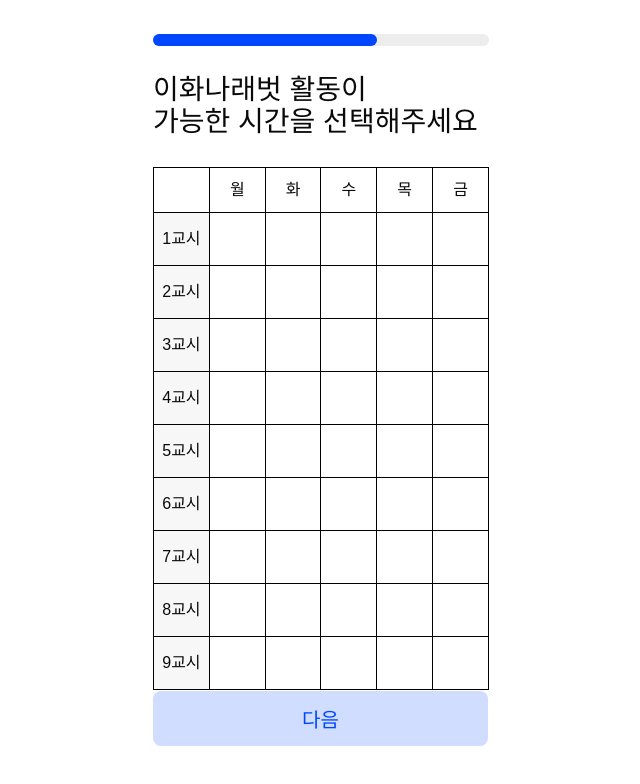
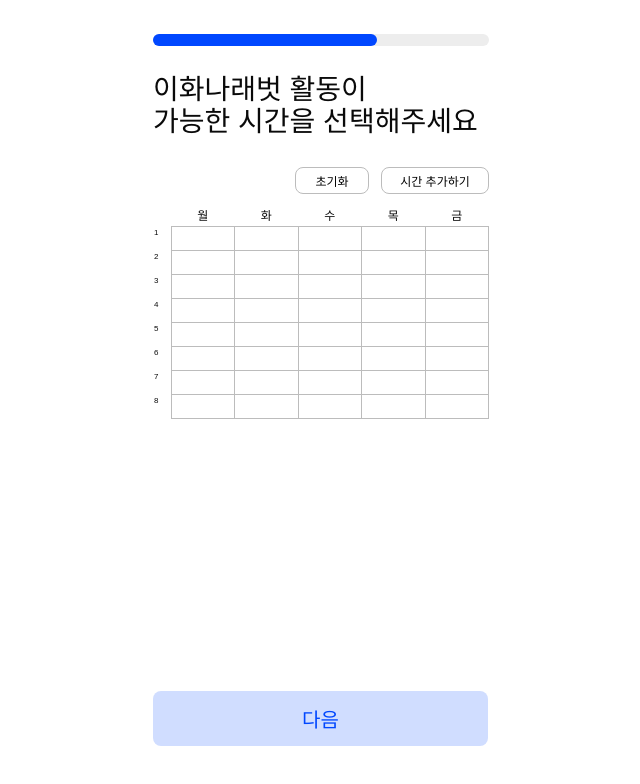
Before and after one commit to EarlyUs/front, a React (Vite) app: page /wing/step/2 in a window 1280 px wide. Shown: the top 784 px of the page, without its empty margins (319-959 px from the left). Built offline with nearby package versions, Linux system fonts and the light colour scheme.

Commit message:
✨feat: 시간표

```diff
--- a/src/components/Timetable/index.jsx
+++ b/src/components/Timetable/index.jsx
@@ -1,204 +1,54 @@
-import { useRef, useState, useEffect } from 'react';
+import { memo } from 'react';
 import _ from 'lodash';
 import * as s from './styles';
 
-const Timetable = ({ initValue, setInitValue }) => {
-	// 8시부터 18시까지의 시간 배열
-	const times = Array.from({ length: 9 }, (_, i) => `${i + 1}교시`);
+const classTimes = [
+	{ label: '1교시', startTime: '8:00', endTime: '9:30' },
+	{ label: '2교시', startTime: '9:30', endTime: '11:00' },
+	{ label: '3교시', startTime: '11:00', endTime: '12:30' },
+	{ label: '4교시', startTime: '12:30', endTime: '14:00' },
+	{ label: '5교시', startTime: '14:00', endTime: '15:30' },
+	{ label: '6교시', startTime: '15:30', endTime: '17:00' },
+	{ label: '7교시', startTime: '17:00', endTime: '18:30' },
+	{ label: '8교시', startTime: '18:30', endTime: '20:00' },
+];
 
+const Timetable = memo(({ selectedTimes }) => {
 	// 요일 배열
-	const days = ['월', '화', '수', '목', '금'];
+	const days = ['월요일', '화요일', '수요일', '목요일', '금요일'];
 
-	// 시간표 드래그
-	const tableRef = useRef(null);
-	const startIndex = useRef('');
-	const currentIndex = useRef('');
-	const mode = useRef(false);
-	const [value, setValue] = useState(new Set());
-
-	// 마우스 이벤트 여부
-	const isMouseEvent = e => {
-		return e instanceof MouseEvent;
+	const isSelectedTime = (day, time) => {
+		console.log(time);
+		return selectedTimes.some(
+			selectedTime =>
+				selectedTime.selectedDay === day && selectedTime.startTime === time
+		);
 	};
-
-	// 터치 이벤트 여부
-	const isTouchEvent = e => {
-		return 'ontouchstart' in window && e.type.startsWith('touch');
-	};
-
-	// row, col index 가져오기
-	const convertStringToIndex = idx => {
-		let idxArr = idx.split('-');
-		return [parseInt(idxArr[0]), parseInt(idxArr[1])];
-	};
-
-	// 셀 id 가져오기
-	const getCellId = e => {
-		if (e.target.tagName == 'TD') {
-			return e.target.id;
-		} else {
-			return e.target.closest('td').id;
-		}
-	};
-
-	// 드래그 시작
-	const handleDragStart = e => {
-		const index = getCellId(e);
-
-		// 가져온 인덱스가 유효하지 않은 경우 함수 종료
-		if (index === null) {
-			return;
-		}
-
-		// 마우스 이벤트 일 때 : 좌 클릭이 아니면 종료
-		if (isMouseEvent(e) && e.buttons !== 1) {
-			return;
-		}
-
-		// 터치 이벤트 일 때 : 스크롤 비활성화
-		if (isTouchEvent(e) && e.cancelable) {
-			e.preventDefault();
-		}
-
-		// 시작 컬럼 id 저장
-		startIndex.current = index;
-
-		// 시작 컬럼이 선택 되어 있으면 미선택, 미선택이면 선택 처리
-		mode.current = !value.has(index);
-
-		// mode에 따라 드래그 처리
-		let copy_value = _.cloneDeep(value);
-		if (!mode.current) {
-			copy_value.delete(index);
-		} else {
-			copy_value.add(index);
-		}
-
-		dragNoData(copy_value);
-	};
-
-	// 드래그 중
-	const handleDragMove = e => {
-		if (startIndex.current === '') {
-			return;
-		}
-
-		if (isMouseEvent(e) && e.buttons !== 1) {
-			return;
-		}
-
-		const index = getCellId(e);
-
-		if (index === null) {
-			return;
-		}
-
-		const isSameAsPrevIndex = index === currentIndex.current;
-
-		if (isSameAsPrevIndex) {
-			return;
-		}
-
-		currentIndex.current = index;
-
-		const [startRowIndex, startColIndex] = convertStringToIndex(
-			startIndex.current
-		);
-		const [rowIndex, colIndex] = convertStringToIndex(index);
-
-		const [minRow, maxRow] = [startRowIndex, rowIndex].sort((a, b) => a - b);
-		const [minCol, maxCol] = [startColIndex, colIndex].sort((a, b) => a - b);
-
-		// 드래그 된 시작 -> 현재 컬럼까지 셀 선택/미선택 처리
-		let copy_value = _.cloneDeep(value);
-		for (let row = minRow; row <= maxRow; row++) {
-			for (let col = minCol; col <= maxCol; col++) {
-				let idx = `${row}-${String(col).padStart(2, '0')}`;
-
-				if (!mode.current) {
-					copy_value.delete(idx);
-				} else {
-					copy_value.add(idx);
-				}
-			}
-		}
-
-		dragNoData(copy_value); // 드래그 시 실시간으로 처리
-	};
-
-	// 드래그 종료
-	const handleDragEnd = e => {
-		startIndex.current = '';
-		currentIndex.current = '';
-		mode.current = false;
-
-		// 드래그 결과를 실시간으로 반영하지 않고 마우스를 뗐을 때 반영하고 싶다면 이곳에서 dragNoData() 처리
-
-		if (e.cancelable) {
-			e.preventDefault();
-		}
-	};
-
-	// 프로젝트 드래깅
-	const dragNoData = dragData => {
-		let data = new Set();
-
-		Array.from(dragData).map(d => {
-			if (d !== '') {
-				let element = document.getElementById(d);
-				let elementName = element != null ? element.getAttribute('name') : '';
-
-				if (elementName == 'yesData' || elementName == 'noData') data.add(d);
-			}
-		});
-
-		setInitValue(data);
-	};
-
-	// 선택 셀 초기화
-	useEffect(() => {
-		setValue(initValue || new Set());
-	}, [initValue]);
-
-	// table에 리스너 추가
-	useEffect(() => {
-		const node = tableRef.current?.querySelector('tbody') ?? tableRef.current;
-
-		if (node) {
-			node.addEventListener('touchstart', handleDragStart);
-			node.addEventListener('mousedown', handleDragStart);
-			node.addEventListener('touchmove', handleDragMove);
-			node.addEventListener('mouseover', handleDragMove);
-			node.addEventListener('touchend', handleDragEnd);
-			node.addEventListener('mouseup', handleDragEnd);
-			return () => {
-				node.removeEventListener('touchstart', handleDragStart);
-				node.removeEventListener('mousedown', handleDragStart);
-				node.removeEventListener('touchmove', handleDragMove);
-				node.removeEventListener('mouseover', handleDragMove);
-				node.removeEventListener('touchend', handleDragEnd);
-				node.removeEventListener('mouseup', handleDragEnd);
-			};
-		}
-	}, [handleDragStart, handleDragMove, handleDragEnd]);
 
 	return (
 		<s.Container>
-			<s.StyledTable ref={tableRef}>
+			<s.StyledTable>
 				<thead>
 					<tr>
 						<s.StyledTh></s.StyledTh> {/* 좌측 상단 빈 셀 */}
 						{days.map(day => (
-							<s.StyledTh key={day}>{day}</s.StyledTh>
+							<s.StyledTh key={day}>{day[0]}</s.StyledTh>
 						))}
 					</tr>
 				</thead>
 				<tbody>
-					{times.map(time => (
-						<tr key={time}>
-							<s.TimeLabel>{time}</s.TimeLabel>
+					{classTimes.map((classTime, index) => (
+						<tr key={index}>
+							<s.TimeLabel>{classTime.label[0]}</s.TimeLabel>
 							{days.map(day => (
-								<s.StyledTd key={day}></s.StyledTd>
+								<s.StyledTd
+									key={day}
+									style={{
+										backgroundColor: isSelectedTime(day, classTime.startTime)
+											? 'var(--blue-mute)'
+											: '#fff',
+									}}
+								/>
 							))}
 						</tr>
 					))}
@@ -206,6 +56,6 @@ const Timetable = ({ initValue, setInitValue }) => {
 			</s.StyledTable>
 		</s.Container>
 	);
-};
+});
 
 export default Timetable;
--- a/src/components/Timetable/styles.js
+++ b/src/components/Timetable/styles.js
@@ -12,20 +12,30 @@ export const StyledTable = styled.table`
 `;
 
 export const StyledTh = styled.th`
-	border: 1px solid #000;
-	padding: 10px;
+	// padding: 10px;
 	text-align: center;
-	background-color: #fff; // 헤더 셀 배경색을 설정하세요
+	background-color: #fff;
+	font-size: 0.75rem;
+	font-weight: 400;
+	border: none;
+
+	&:first-child {
+		width: 1rem;
+		margin-right: 0.25rem;
+	}
 `;
 
 export const StyledTd = styled.td`
-	border: 1px solid #000;
-	height: 50px; // 셀의 높이를 조절하세요
-	background-color: #fff; // 셀 배경색을 설정하세요
+	height: 1.25rem;
+	background-color: #fff;
+	border: 1px solid #bcbcbc;
 `;
 
 export const TimeLabel = styled.td`
-	border: 1px solid #000;
+	display: inline-block;
 	text-align: center;
-	background-color: #f7f7f7; // 시간 레이블 배경색을 설정하세요
+	vertical-align: top;
+	background-color: #fff;
+	font-size: 0.5rem;
+	border: none;
 `;
--- a/src/pages/Step2/index.jsx
+++ b/src/pages/Step2/index.jsx
@@ -1,8 +1,9 @@
 import { useNavigate } from 'react-router-dom';
+import { useState } from 'react';
 import * as s from './styles';
 import Timetable from '../../components/Timetable';
 import Button from '../../components/Button';
-import { useState } from 'react';
+import BottomUp from '../../components/BottomUp';
 
 const SecondStepPage = () => {
 	// 다음 페이지로 이동
@@ -12,41 +13,25 @@ const SecondStepPage = () => {
 		navigate('/wing/step/3');
 	};
 
-	// 시간표 선택
-	const [selectedCells, setSelectedCells] = useState(new Set());
+	// 시간 추가하기
+	const [isBottomUp, setBottomUp] = useState(false);
 
-	const handleSetSelectedCells = newSelectedCells => {
-		setSelectedCells(newSelectedCells);
-		console.log(selectedCells);
+	const [selectedTimes, setSelectedTimes] = useState([]);
+
+	const addSelectedTime = timeSlot => {
+		setSelectedTimes([...selectedTimes, timeSlot]);
+		console.log([...selectedTimes, timeSlot]);
 	};
 
-	// API 형식으로 데이터를 변환
-	const convertToApiFormat = () => {
-		const classTimeList = Array.from(selectedCells).map(cellId => {
-			return { timeId: cellId };
-		});
-
-		return { classTimeList };
-	};
-
-	// 백엔드로 데이터를 전송
-	const sendToBackend = async () => {
-		const payload = convertToApiFormat();
-
-		// API 호출 예시 (axios 사용)
-		try {
-			console.log(payload);
-			// const response = await axios.post('/api/endpoint', payload);
-			// console.log(response.data);
-			// 성공적으로 데이터를 전송했다면, 추가 로직을 여기에 구현합니다.
-			navigate('/wing/step/3');
-		} catch (error) {
-			console.error(error);
-			// 오류 처리 로직을 여기에 구현합니다.
-		}
-	};
 	return (
 		<>
+			{isBottomUp && (
+				<BottomUp
+					onClose={() => setBottomUp(false)}
+					onAddTime={addSelectedTime}
+				/>
+			)}
+
 			<s.Container>
 				<s.Wrapper>
 					<s.Title>
@@ -54,10 +39,35 @@ const SecondStepPage = () => {
 						<br />
 						가능한 시간을 선택해주세요
 					</s.Title>
-					<Timetable
-						initValue={selectedCells}
-						setInitValue={handleSetSelectedCells}
-					/>
+					<s.ButtonGroup>
+						<Button
+							width={4.63}
+							height={1.63}
+							padding={0}
+							rad={8}
+							font={0.75}
+							color={'#000'}
+							bg={'#fff'}
+							border={'#bcbcbc'}
+							func={() => setSelectedTimes([])}
+						>
+							초기화
+						</Button>
+						<Button
+							width={6.75}
+							height={1.63}
+							padding={0}
+							rad={8}
+							font={0.75}
+							color={'#000'}
+							bg={'#fff'}
+							border={'#bcbcbc'}
+							func={() => setBottomUp(true)}
+						>
+							시간 추가하기
+						</Button>
+					</s.ButtonGroup>
+					<Timetable selectedTimes={selectedTimes} />
 					<s.ButtonContainer>
 						<Button
 							width={20.94}
@@ -65,7 +75,7 @@ const SecondStepPage = () => {
 							font={1.25}
 							color={'var(--blue-strong)'}
 							bg={'var(--blue-mute)'}
-							func={sendToBackend}
+							func={handleHref}
 						>
 							다음
 						</Button>
--- a/src/pages/Step2/styles.js
+++ b/src/pages/Step2/styles.js
@@ -25,3 +25,12 @@ export const ButtonContainer = styled.div`
 	position: fixed;
 	bottom: 3.38rem;
 `;
+
+export const ButtonGroup = styled.div`
+	width: 12.13rem;
+	display: flex;
+	flex-direction: row;
+	justify-content: space-between;
+	margin-left: auto;
+	margin-bottom: 0.75rem;
+`;
```
